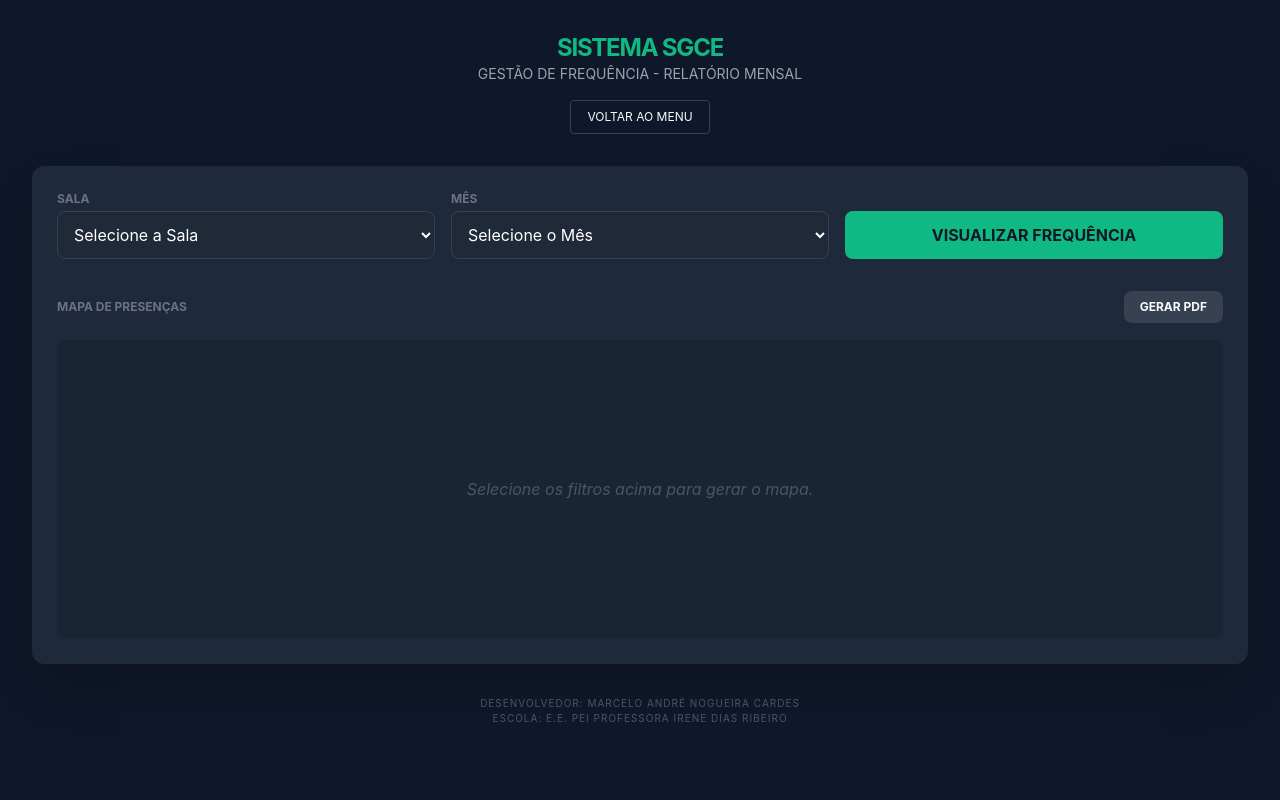
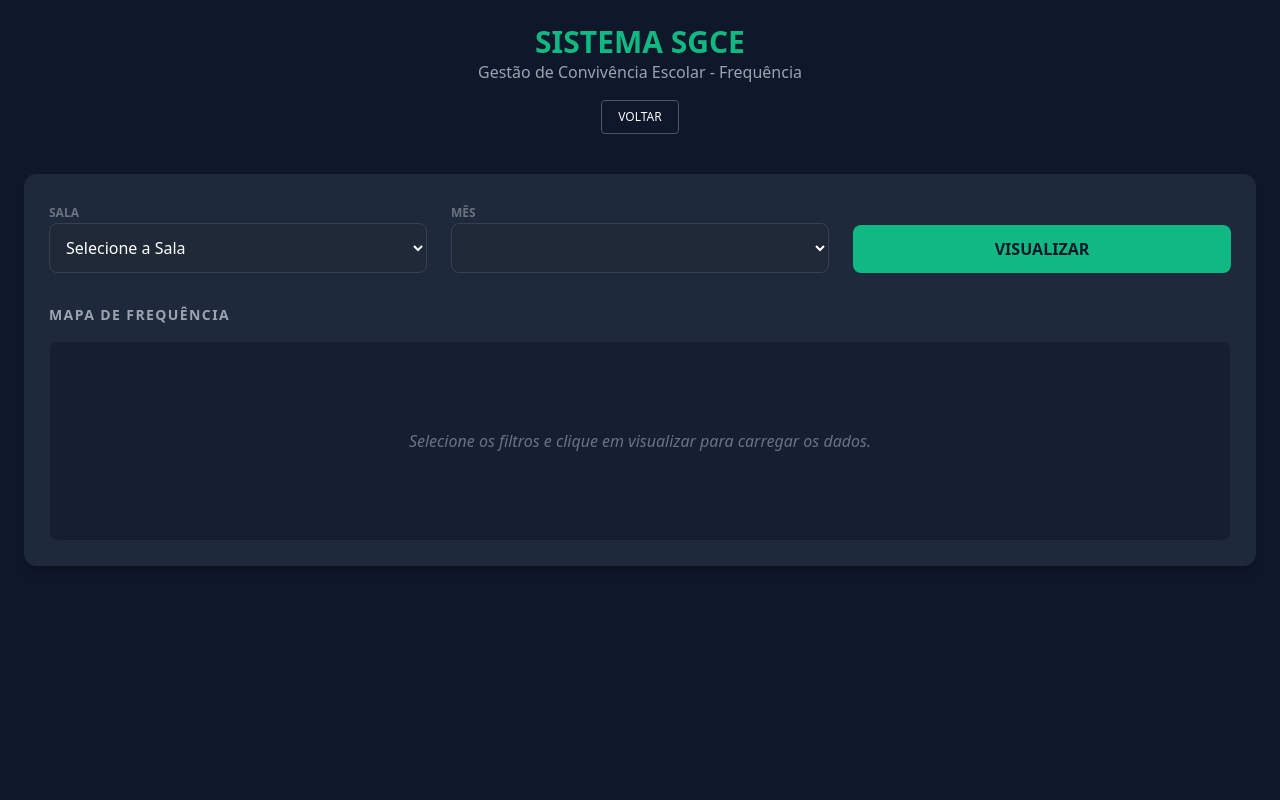
Before and after one commit to mcardes77-cmd/SGCE_IDR, a Flask app: page /gestao_relatorio_frequencia in a window 1280 px wide. Run offline with Flask 3, Linux system fonts and the light colour scheme; lists and menus that the app fills with data are empty; some libraries are stand-ins or nearby versions.

Commit message:
Update gestao_relatorio_frequencia.html

```diff
--- a/templates/gestao_relatorio_frequencia.html
+++ b/templates/gestao_relatorio_frequencia.html
@@ -3,7 +3,7 @@
 <head>
   <meta charset="UTF-8" />
   <meta name="viewport" content="width=device-width, initial-scale=1.0" />
-  <title>Gestão de Frequência - Relatório Mensal</title>
+  <title>SGCE - Relatório de Frequência</title>
 
   <script src="https://cdn.tailwindcss.com"></script>
   <script src="https://cdn.jsdelivr.net/npm/dayjs@1/dayjs.min.js"></script>
@@ -18,110 +18,84 @@
             'dark-primary': '#0F172A',
             'dark-secondary': '#1E293B',
             'accent': '#10B981',
-            'text-light': '#F8FAFC',
-            'danger': '#DC2626',
-            'warning': '#FACC15'
-          },
-          fontFamily: { sans: ['Inter', 'sans-serif'] },
-        },
-      },
+            'text-light': '#F8FAFC'
+          }
+        }
+      }
     };
 
-    // Variável global para armazenar os dados carregados
-    let dadosFrequenciaGlobal = [];
+    let dadosGlobal = [];
 
-    document.addEventListener("DOMContentLoaded", () => {
-      carregarSalas();
-      carregarMeses();
-      document.getElementById("btnVisualizar").addEventListener("click", visualizar);
-      document.getElementById("btnGerarPDF").addEventListener("click", gerarPDF);
-    });
-
-    async function carregarSalas() {
+    async function carregarFiltrosIniciais() {
       try {
         const resp = await fetch("/api/d_salas");
-        const data = await resp.json();
-        const salas = data.data || data;
+        const salas = await resp.json();
         const select = document.getElementById("salaSelect");
         select.innerHTML = '<option value="" class="text-black">Selecione a Sala</option>';
-        salas.forEach(s => {
+        (salas.data || salas).forEach(s => {
           select.innerHTML += `<option value="${s.id}" class="text-black">${s.nome}</option>`;
         });
-      } catch (err) {
-        console.error("Erro ao carregar salas:", err);
-      }
+
+        const mesSelect = document.getElementById("mesSelect");
+        const meses = ["Janeiro","Fevereiro","Março","Abril","Maio","Junho","Julho","Agosto","Setembro","Outubro","Novembro","Dezembro"];
+        mesSelect.innerHTML = '<option value="" class="text-black">Selecione o Mês</option>';
+        meses.forEach((m, i) => {
+          mesSelect.innerHTML += `<option value="${i+1}" class="text-black">${m}</option>`;
+        });
+      } catch (e) { console.error("Erro ao carregar salas:", e); }
     }
 
-    function carregarMeses() {
-      const meses = ["Janeiro","Fevereiro","Março","Abril","Maio","Junho","Julho","Agosto","Setembro","Outubro","Novembro","Dezembro"];
-      const sel = document.getElementById("mesSelect");
-      sel.innerHTML = '<option value="" class="text-black">Selecione o Mês</option>';
-      meses.forEach((m,i) => {
-        sel.innerHTML += `<option value="${i+1}" class="text-black">${m}</option>`;
-      });
-    }
-
-    async function visualizar() {
+    async function visualizarFrequencia() {
       const sala = document.getElementById("salaSelect").value;
       const mes = document.getElementById("mesSelect").value;
       const container = document.getElementById("tabelaContainer");
+      const btnPDF = document.getElementById("btnGerarPDF");
 
-      if (!sala || !mes) {
-        alert("Selecione a sala e o mês.");
-        return;
-      }
+      if (!sala || !mes) return alert("Selecione Sala e Mês");
 
-      container.innerHTML = '<p class="text-accent animate-pulse">A carregar dados...</p>';
+      container.innerHTML = "<p class='text-accent'>A carregar dados...</p>";
+      btnPDF.classList.add("hidden"); // Esconde o PDF enquanto carrega
 
       try {
         const resp = await fetch(`/api/frequencia?sala=${sala}&mes=${mes}`);
         const data = await resp.json();
-        dadosFrequenciaGlobal = data.data || data;
+        dadosGlobal = data.data || data;
 
-        if (!dadosFrequenciaGlobal || dadosFrequenciaGlobal.length === 0) {
-          container.innerHTML = '<p class="text-gray-400 py-8">Nenhum registo encontrado para este período.</p>';
+        if (!dadosGlobal || dadosGlobal.length === 0) {
+          container.innerHTML = "Nenhum dado encontrado para esta seleção.";
           return;
         }
 
-        montarTabela(dadosFrequenciaGlobal, parseInt(mes));
+        renderizarTabela(dadosGlobal, mes);
+        btnPDF.classList.remove("hidden"); // Só mostra o botão de PDF se houver dados
       } catch (e) {
-        container.innerHTML = '<p class="text-danger">Erro ao carregar relatório.</p>';
+        container.innerHTML = "Erro ao conectar com o servidor.";
       }
     }
 
-    function montarTabela(dados, mes) {
+    function renderizarTabela(dados, mes) {
       const container = document.getElementById("tabelaContainer");
       const ano = dayjs().year();
-      const dias = [];
-      const totalDias = new Date(ano, mes, 0).getDate();
+      const diasUteis = [];
+      const ultimoDia = new Date(ano, mes, 0).getDate();
 
-      for (let d = 1; d <= totalDias; d++) {
+      for (let d = 1; d <= ultimoDia; d++) {
         const data = dayjs(`${ano}-${String(mes).padStart(2,'0')}-${String(d).padStart(2,'0')}`);
-        if (data.day() !== 0 && data.day() !== 6) dias.push(data);
+        if (data.day() !== 0 && data.day() !== 6) diasUteis.push(data);
       }
 
-      let html = `<div class="overflow-x-auto"><table class="min-w-full border border-gray-700 text-sm text-center">
-            <thead class="bg-dark-primary text-gray-300"><tr>
-            <th class="px-2 py-2 border border-gray-700 text-left bg-dark-secondary sticky left-0 z-10">Aluno</th>`;
-      dias.forEach(d => { html += `<th class="px-2 py-2 border border-gray-700">${d.format("DD")}</th>`; });
-      html += `</tr></thead><tbody class="divide-y divide-gray-700">`;
+      let html = `<div class='overflow-x-auto'><table id='tabelaDados' class='min-w-full border border-gray-700 text-xs text-center'>
+        <thead class='bg-gray-800 text-accent'><tr>
+        <th class='p-2 border border-gray-700 text-left bg-dark-secondary sticky left-0'>Aluno</th>`;
+      diasUteis.forEach(d => { html += `<th class='p-1 border border-gray-700'>${d.format("DD")}</th>`; });
+      html += `</tr></thead><tbody class='bg-dark-primary'>`;
 
       dados.forEach(aluno => {
-        html += `<tr><td class="border border-gray-700 text-left px-2 py-2 bg-gray-800 text-white sticky left-0 z-10">${aluno.nome}</td>`;
-        dias.forEach(d => {
-          const dataKey = d.format("YYYY-MM-DD");
-          const freq = aluno.frequencia?.[dataKey] || {};
-          const status = freq.status || "-";
-          let cor = "text-gray-500";
-          let clickHandler = "";
-
-          if (status === "P") cor = "text-green-500 font-bold";
-          else if (status === "F") cor = "text-red-500 font-bold";
-          else if (["PA", "PS", "PSA"].includes(status)) {
-            cor = "text-yellow-400 font-bold cursor-pointer bg-yellow-900/30";
-            clickHandler = `onclick="mostrarDetalhesFrequencia(${aluno.id}, '${dataKey}')"`;
-          }
-          html += `<td class="border border-gray-700 ${cor}" ${clickHandler}>${status}</td>`;
+        html += `<tr><td class='p-2 border border-gray-700 text-left bg-gray-900 text-white sticky left-0'>${aluno.nome}</td>`;
+        diasUteis.forEach(d => {
+          const status = aluno.frequencia?.[d.format("YYYY-MM-DD")]?.status || "-";
+          const cor = status === "P" ? "text-green-400" : status === "F" ? "text-red-400" : "text-yellow-400";
+          html += `<td class='border border-gray-700 ${cor} font-bold'>${status}</td>`;
         });
         html += `</tr>`;
       });
@@ -129,43 +103,17 @@
       container.innerHTML = html;
     }
 
-    async function mostrarDetalhesFrequencia(alunoId, data) {
-      try {
-        const resp = await fetch(`/api/frequencia_detalhes/${alunoId}/${data}`);
-        const detalhes = await resp.json();
-        const aluno = dadosFrequenciaGlobal.find(a => a.id == alunoId);
-
-        const modal = document.createElement('div');
-        modal.className = 'fixed inset-0 bg-black/80 flex items-center justify-center z-50 p-4';
-        modal.innerHTML = `
-          <div class="bg-dark-secondary p-6 rounded-xl border border-gray-700 max-w-sm w-full shadow-2xl">
-            <h3 class="text-lg font-bold text-accent mb-2">${aluno ? aluno.nome : 'Detalhes'}</h3>
-            <p class="text-sm text-gray-400 mb-4 border-b border-gray-700 pb-2">${dayjs(data).format('DD/MM/YYYY')}</p>
-            <div class="space-y-2 text-sm">
-              ${detalhes.hora_entrada ? `<p class="text-yellow-400"><strong>Entrada:</strong> ${detalhes.hora_entrada} <span class="text-gray-300">(${detalhes.motivo_atraso || ''})</span></p>` : ''}
-              ${detalhes.hora_saida ? `<p class="text-orange-400"><strong>Saída:</strong> ${detalhes.hora_saida} <span class="text-gray-300">(${detalhes.motivo_saida || ''})</span></p>` : ''}
-              ${detalhes.responsavel_nome ? `<div class="mt-4 pt-2 border-t border-gray-700"><p><strong>Resp:</strong> ${detalhes.responsavel_nome}</p><p><strong>Tel:</strong> ${detalhes.responsavel_telefone || 'N/A'}</p></div>` : ''}
-            </div>
-            <button onclick="this.closest('.fixed').remove()" class="w-full mt-6 bg-accent text-dark-primary font-bold py-2 rounded-lg">FECHAR</button>
-          </div>`;
-        document.body.appendChild(modal);
-      } catch (e) { console.error(e); }
-    }
-
     async function gerarPDF() {
       const btn = document.getElementById("btnGerarPDF");
       const container = document.getElementById("tabelaContainer");
 
-      if (!container.querySelector('table')) {
-        alert("Gere a visualização da tabela primeiro!");
-        return;
-      }
+      btn.innerHTML = "A PROCESSAR...";
+      btn.disabled = true;
 
-      btn.disabled = true;
-      btn.innerHTML = "A Processar...";
+      // Espera 500ms para garantir que o DOM está estável
+      await new Promise(r => setTimeout(r, 500));
 
       try {
-        const { jsPDF } = window.jspdf;
         const canvas = await html2canvas(container, {
           scale: 2,
           useCORS: true,
@@ -173,85 +121,67 @@
         });
 
         const imgData = canvas.toDataURL('image/png');
-        const pdf = new jsPDF('l', 'mm', 'a4');
-        const pdfWidth = pdf.internal.pageSize.getWidth() - 20;
-        const pdfHeight = (canvas.height * pdfWidth) / canvas.width;
+        const pdf = new jspdf.jsPDF('l', 'mm', 'a4');
 
         pdf.setFontSize(14);
         pdf.setTextColor(16, 185, 129);
-        pdf.text("RELATÓRIO DE FREQUÊNCIA - SGCE", 10, 15);
-        pdf.addImage(imgData, 'PNG', 10, 25, pdfWidth, pdfHeight);
-        pdf.save(`frequencia_${dayjs().format('MM_YYYY')}.pdf`);
-      } catch (err) {
-        alert("Erro ao gerar PDF.");
+        pdf.text("SGCE - RELATÓRIO DE FREQUÊNCIA MENSAL", 10, 15);
+
+        const imgWidth = 277;
+        const imgHeight = (canvas.height * imgWidth) / canvas.width;
+
+        pdf.addImage(imgData, 'PNG', 10, 25, imgWidth, imgHeight);
+        pdf.save(`relatorio_frequencia_${dayjs().format('MM_YYYY')}.pdf`);
+      } catch (e) {
+        alert("Erro ao criar PDF visual.");
       } finally {
+        btn.innerHTML = "GERAR PDF";
         btn.disabled = false;
-        btn.innerHTML = "Gerar PDF";
       }
     }
+
+    window.onload = carregarFiltrosIniciais;
   </script>
 
   <style>
-    /* Correção global para campos de texto e selects */
-    select, option {
-      color: white !important;
-      background-color: #1F2937 !important;
-    }
-    /* Estilo para navegadores que não respeitam o CSS padrão em selects */
-    #salaSelect option, #mesSelect option {
-      color: #000; /* Garante que as opções sejam legíveis no dropdown */
-    }
-    @media print {
-        .no-print { display: none; }
-    }
+    /* Resolve o problema do texto invisível nos selects */
+    select { color: white !important; background-color: #1F2937 !important; }
+    option { color: black !important; background-color: white !important; }
   </style>
 </head>
 
-<body class="bg-dark-primary min-h-screen text-text-light p-4 md:p-8">
+<body class="bg-dark-primary text-text-light min-h-screen p-6">
   <div class="max-w-7xl mx-auto">
-    <header class="text-center mb-8 no-print">
-      <h1 class="text-2xl font-bold text-accent tracking-tighter">SISTEMA SGCE</h1>
-      <p class="text-gray-400 text-sm">GESTÃO DE FREQUÊNCIA - RELATÓRIO MENSAL</p>
-
-      <button onclick="window.location.href='/gestao_frequencia'"
-              class="mt-4 px-4 py-2 text-xs rounded border border-gray-700 hover:bg-gray-800 transition">
-        VOLTAR AO MENU
-      </button>
+    <header class="mb-10 text-center">
+      <h1 class="text-3xl font-bold text-accent">SISTEMA SGCE</h1>
+      <p class="text-gray-400">Gestão de Convivência Escolar - Frequência</p>
+      <button onclick="window.location.href='/gestao_frequencia'" class="mt-4 text-xs border border-gray-600 px-4 py-2 rounded hover:bg-gray-800">VOLTAR</button>
     </header>
 
-    <main class="bg-dark-secondary rounded-xl p-6 shadow-2xl border border-gray-800">
-      <div class="grid grid-cols-1 md:grid-cols-3 gap-4 mb-8 no-print">
+    <div class="bg-dark-secondary p-6 rounded-xl shadow-lg border border-gray-800">
+      <div class="grid grid-cols-1 md:grid-cols-3 gap-6 mb-8">
         <div>
-          <label class="block text-xs font-bold text-gray-500 mb-1 uppercase">Sala</label>
-          <select id="salaSelect" class="w-full p-3 bg-gray-800 rounded-lg border border-gray-700 outline-none focus:border-accent text-white"></select>
+          <label class="text-xs font-bold text-gray-500 uppercase">Sala</label>
+          <select id="salaSelect" class="w-full p-3 rounded-lg border border-gray-700 outline-none focus:border-accent"></select>
         </div>
         <div>
-          <label class="block text-xs font-bold text-gray-500 mb-1 uppercase">Mês</label>
-          <select id="mesSelect" class="w-full p-3 bg-gray-800 rounded-lg border border-gray-700 outline-none focus:border-accent text-white"></select>
+          <label class="text-xs font-bold text-gray-500 uppercase">Mês</label>
+          <select id="mesSelect" class="w-full p-3 rounded-lg border border-gray-700 outline-none focus:border-accent"></select>
         </div>
         <div class="flex items-end">
-          <button id="btnVisualizar" class="w-full bg-accent hover:bg-emerald-600 text-dark-primary font-bold py-3 rounded-lg transition-all">
-            VISUALIZAR FREQUÊNCIA
-          </button>
+          <button onclick="visualizarFrequencia()" class="w-full bg-accent hover:bg-emerald-600 text-dark-primary font-bold py-3 rounded-lg transition-all">VISUALIZAR</button>
         </div>
       </div>
 
-      <div class="flex justify-between items-center mb-4 no-print">
-          <h3 class="text-xs font-bold text-gray-500 uppercase">Mapa de Presenças</h3>
-          <button id="btnGerarPDF" class="flex items-center gap-2 bg-gray-700 hover:bg-gray-600 px-4 py-2 rounded-lg text-xs font-bold">
-            GERAR PDF
-          </button>
+      <div class="flex justify-between items-center mb-4">
+        <h2 class="text-sm font-bold text-gray-400 uppercase tracking-widest">Mapa de Frequência</h2>
+        <button id="btnGerarPDF" class="hidden bg-gray-700 hover:bg-gray-600 px-6 py-2 rounded-lg text-xs font-bold transition-all">GERAR PDF</button>
       </div>
 
-      <div id="tabelaContainer" class="bg-dark-primary/30 rounded-lg border border-gray-800 p-4 min-h-[300px] flex items-center justify-center">
-        <span class="text-gray-600 italic">Selecione os filtros acima para gerar o mapa.</span>
+      <div id="tabelaContainer" class="bg-dark-primary/50 rounded-lg p-6 border border-gray-800 min-h-[200px] flex items-center justify-center text-gray-500 italic">
+        Selecione os filtros e clique em visualizar para carregar os dados.
       </div>
-    </main>
-
-    <footer class="mt-8 text-center text-gray-600 text-[10px] uppercase tracking-widest no-print">
-      <p>Desenvolvedor: Marcelo André Nogueira Cardes</p>
-      <p>Escola: E.E. PEI Professora Irene Dias Ribeiro</p>
-    </footer>
+    </div>
   </div>
 </body>
 </html>
```
